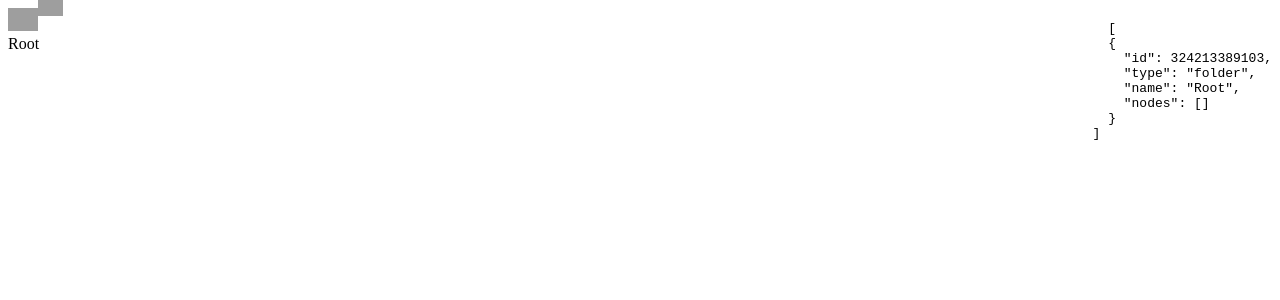
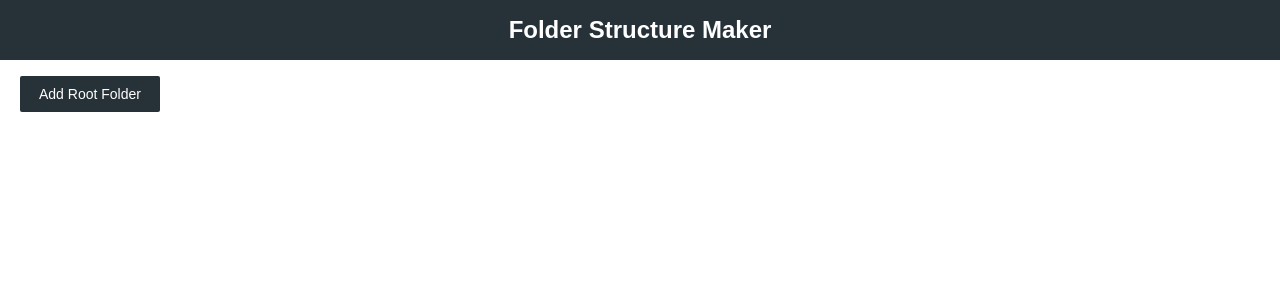
Before and after one commit to SarathPSWoolworths/Srt-Folder-Structure-Maker, an Angular app: page / in a window 1280 px wide. Shown: the top 300 px of the page. Built offline with nearby package versions, Linux system fonts and the light colour scheme; grey boxes are pictures that could not be loaded.

Commit message:
nav menu

```diff
--- a/src/app/app.component.html
+++ b/src/app/app.component.html
@@ -1 +1,4 @@
+<nav>
+  <h2>Folder Structure Maker</h2>
+</nav>
 <app-root-node></app-root-node>
--- a/src/app/app.component.scss
+++ b/src/app/app.component.scss
@@ -0,0 +1,8 @@
+nav {
+    display: flex;
+    justify-content: center;
+    padding: 1rem 2rem;
+    margin-bottom: 1rem;
+    background: #263238;
+    color: white;
+  }
--- a/src/app/components/root-node/root-node.component.html
+++ b/src/app/components/root-node/root-node.component.html
@@ -1,4 +1,4 @@
-<div class="root-node" *ngIf="nodes?.length">
+<div class="root-node" *ngIf="nodes?.length; else addRootButton">
   <div class="root-node-tree" *ngFor="let node of nodes">
     <img
       *ngIf="nodes?.length"
@@ -13,3 +13,8 @@
     <pre>  {{ nodes | json }}</pre>
   </div>
 </div>
+<ng-template #addRootButton>
+  <button class="root-folder-button" (click)="addNode('Root', 'folder')">
+    Add Root Folder
+  </button></ng-template
+>
--- a/src/app/components/root-node/root-node.component.scss
+++ b/src/app/components/root-node/root-node.component.scss
@@ -1,8 +1,28 @@
 .root-node {
   column-gap: 100px;
   display: flex;
-
+  margin-left: 20px;
   .root-node-tree {
     width: 100vw;
   }
 }
+.root-folder-button {
+  margin-left: 20px;
+  display: inline-block;
+  outline: none;
+  cursor: pointer;
+  font-weight: 500;
+  border: 1px solid transparent;
+  border-radius: 2px;
+  height: 36px;
+  line-height: 34px;
+  font-size: 14px;
+  color: #ffffff;
+  background-color: #263238;
+  transition: background-color 0.2s ease-in-out 0s, opacity 0.2s ease-in-out 0s;
+  padding: 0 18px;
+  :hover {
+    color: #ffffff;
+    background-color: #006570;
+  }
+}
--- a/src/app/components/root-node/root-node.component.ts
+++ b/src/app/components/root-node/root-node.component.ts
@@ -14,7 +14,7 @@ export class RootNodeComponent implements OnInit {
   public showMenu: boolean = false;
   public nodes: TreeNode[] = [];
   ngOnInit(): void {
-    this.addNode('Root', 'folder');
+
   }
   public addNode = (name: string, type: 'file' | 'folder') => {
     this.nodes.push({
--- a/src/styles.scss
+++ b/src/styles.scss
@@ -1 +1,9 @@
 /* You can add global styles to this file, and also import other style files */
+* {
+    padding: 0;
+    margin: 0;
+  }
+
+  body {
+    font-family: Arial, Tahoma, Serif;
+  }
```
